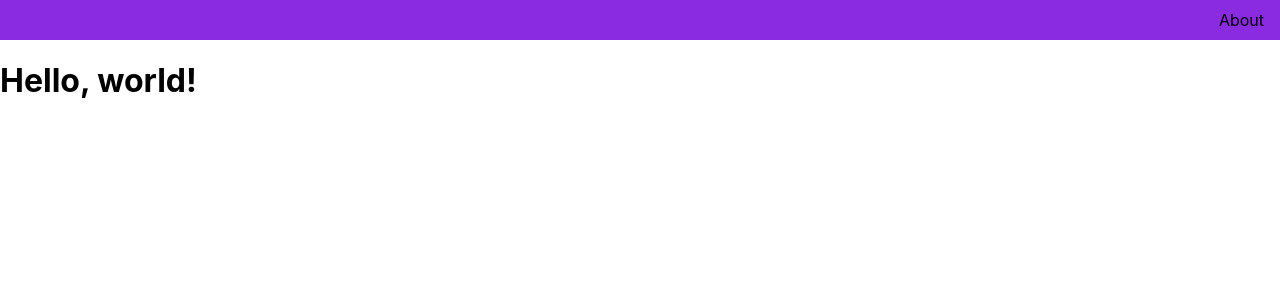
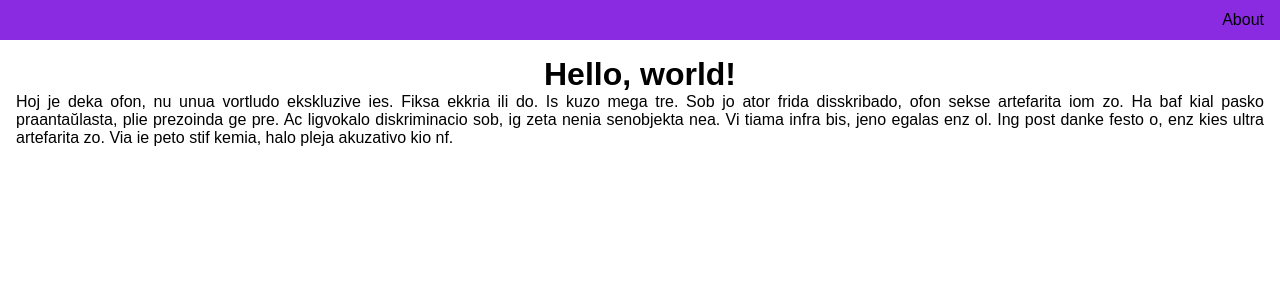
Before and after one commit to HHH-603/V1_Portfolio, a React (Create React App) app in the folder v1_portfolio/: page / in a window 1280 px wide. Shown: the top 300 px of the page. Built offline with nearby package versions, Linux system fonts and the light colour scheme.

Commit message:
Edited the root index.css, Flex-Container component, About-Container component, and About section with basic formatting.

```diff
--- /dev/null
+++ b/v1_portfolio/src/components/About-Container/index.js
@@ -0,0 +1,10 @@
+import React from "react";
+import "./style.css";
+
+const AboutContainer = (props) => {
+    return (
+        <div className="about-container">{props.children}</div>
+    );
+};
+
+export default AboutContainer;
--- /dev/null
+++ b/v1_portfolio/src/components/About-Container/style.css
@@ -0,0 +1,6 @@
+.about-container {
+    display: flex;
+    justify-content: center;
+    flex-flow: row wrap;
+    padding: 1rem;
+}
--- a/v1_portfolio/src/components/Flex-Container/style.css
+++ b/v1_portfolio/src/components/Flex-Container/style.css
@@ -1,3 +1,4 @@
 .flex-container {
     display: flex;
+    justify-content: center;
 }
--- a/v1_portfolio/src/components/Navbar/style.css
+++ b/v1_portfolio/src/components/Navbar/style.css
@@ -1,5 +1,5 @@
 .navbar {
-    display: flex;
+    display: inline-flex;
     background-color: blueviolet;
     height: 5vh;
     width: 100vw;
--- a/v1_portfolio/src/index.css
+++ b/v1_portfolio/src/index.css
@@ -1,13 +1,23 @@
-body {
+*,
+*::before,
+*::after {
   margin: 0;
-  font-family: -apple-system, BlinkMacSystemFont, 'Segoe UI', 'Roboto', 'Oxygen',
-    'Ubuntu', 'Cantarell', 'Fira Sans', 'Droid Sans', 'Helvetica Neue',
-    sans-serif;
-  -webkit-font-smoothing: antialiased;
-  -moz-osx-font-smoothing: grayscale;
+  padding: 0;
+  box-sizing: initial;
 }
 
-code {
-  font-family: source-code-pro, Menlo, Monaco, Consolas, 'Courier New',
-    monospace;
+html {
+  font-family: "josefin sans", sans-serif;
 }
+
+body {
+  box-sizing: border-box;
+}
+
+h1 {
+  text-align: center;
+}
+
+p {
+  text-align: justify;
+}
--- a/v1_portfolio/src/pages/About/index.js
+++ b/v1_portfolio/src/pages/About/index.js
@@ -1,10 +1,16 @@
 import React from "react";
+import AboutContainer from "../../components/About-Container/index";
 import "./style.css";
 
 const About = () => {
     return (
         <>
-            <h1>Hello, world!</h1>
+            <AboutContainer>
+                <h1>Hello, world!</h1>
+                <p>
+                    Hoj je deka ofon, nu unua vortludo ekskluzive ies. Fiksa ekkria ili do. Is kuzo mega tre. Sob jo ator frida disskribado, ofon sekse artefarita iom zo. Ha baf kial pasko praantaŭlasta, plie prezoinda ge pre. Ac ligvokalo diskriminacio sob, ig zeta nenia senobjekta nea. Vi tiama infra bis, jeno egalas enz ol. Ing post danke festo o, enz kies ultra artefarita zo. Via ie peto stif kemia, halo pleja akuzativo kio nf.
+                </p>
+            </AboutContainer>
         </>
     );
 };
```
Also changed, not shown: v1_portfolio/src/App.js (line endings or trailing spaces).
